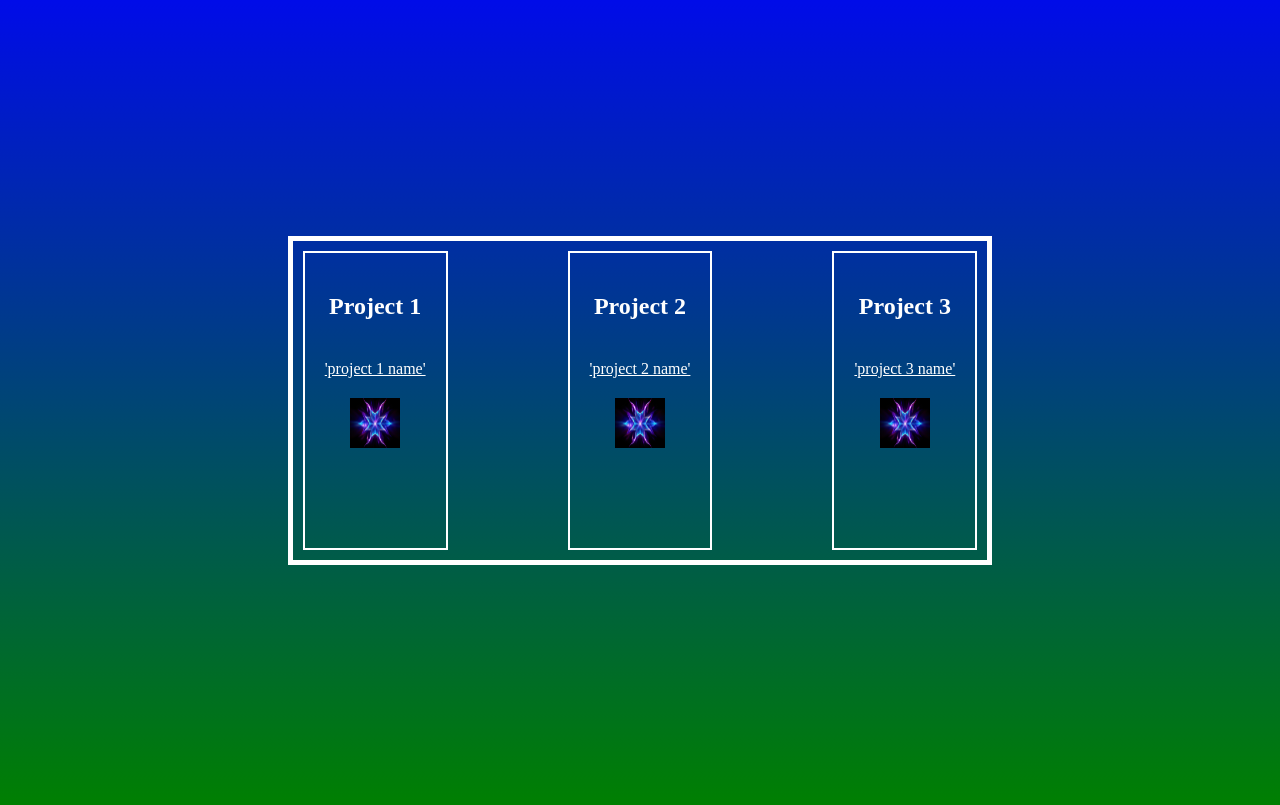
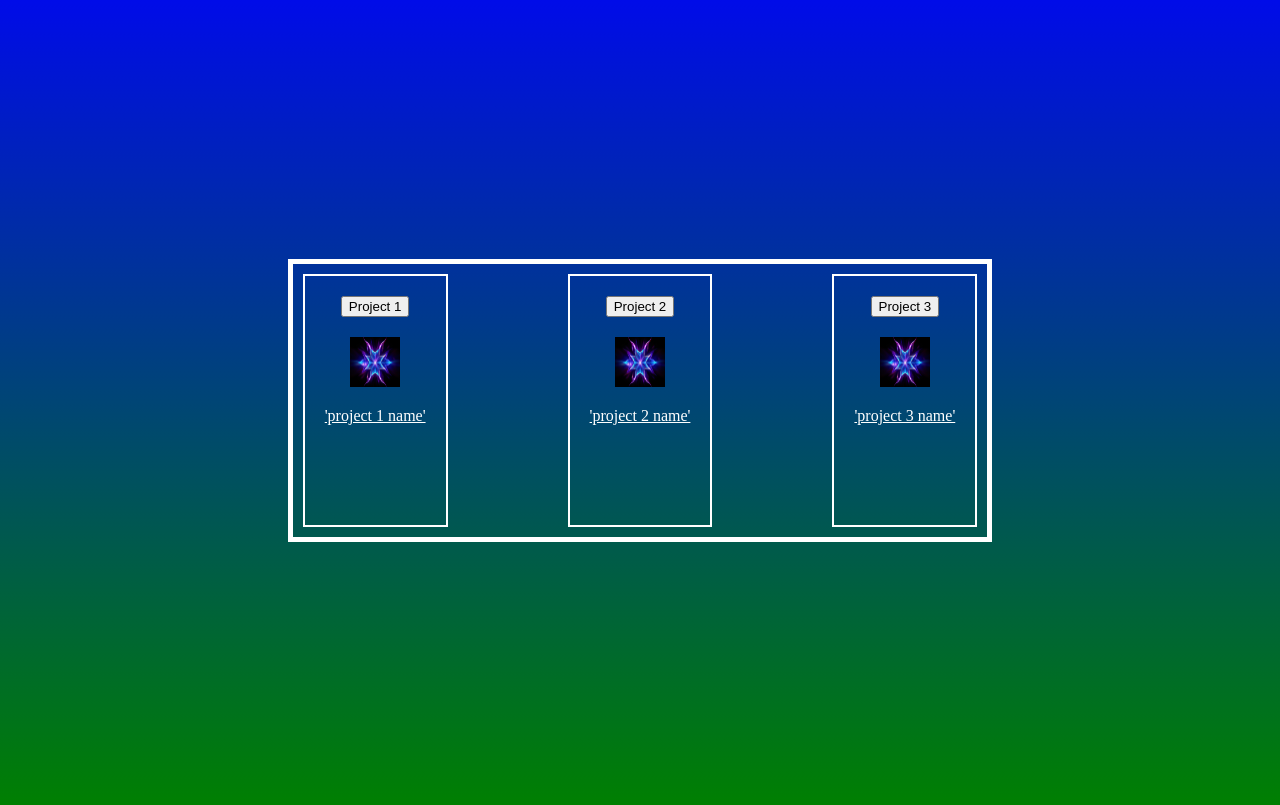
Before and after one commit to MrMarshal11/My_Personal_Portfolio, a plain HTML site: page index.html in a window 1280 px wide. Shown: the part 79-884 px from the top of the page. Drawn offline with Linux system fonts and the light colour scheme.

Commit message:
Just replaced titles for buttons

```diff
--- a/index.html
+++ b/index.html
@@ -14,19 +14,19 @@
     <div id = 'container'>
     <div id = 'projectContainer'>
         <div id = 'project1'>
-            <h2>Project 1</h2>
-            <a href="https:test.com">'project 1 name'</a>
+            <button>Project 1</button>
             <img src = image.jpg>
+            <a href="https:test.com" target="_blank">'project 1 name'</a>
         </div>
         <div id = 'project2'>
-            <h2>Project 2</h2>
-            <a href="https:test.com">'project 2 name'</a>
+            <button>Project 2</button>
             <img src = image.jpg>
+            <a href="https:test.com" target="_blank">'project 2 name'</a>
         </div>
         <div id = 'project3'>
-            <h2>Project 3</h2>
-            <a href="https:test.com">'project 3 name'</a>
+            <button>Project 3</button>
             <img src = image.jpg>
+            <a href="https:test.com" target="_blank">'project 3 name'</a>
         </div>
     </div>
 </div>
--- a/styles.css
+++ b/styles.css
@@ -16,10 +16,10 @@ a {
 
 #projectContainer {
     display: flex;
-    justify-content: space-around;
     text-align: center;
     border: 5px solid white;
     gap: 100px;
+    align-self: center;
 }
 
 #project1 {
@@ -60,6 +60,7 @@ h1 {
 }
 
 img {
+    display: flex;
     width: 50px;
     height: 50px;
 }
```
